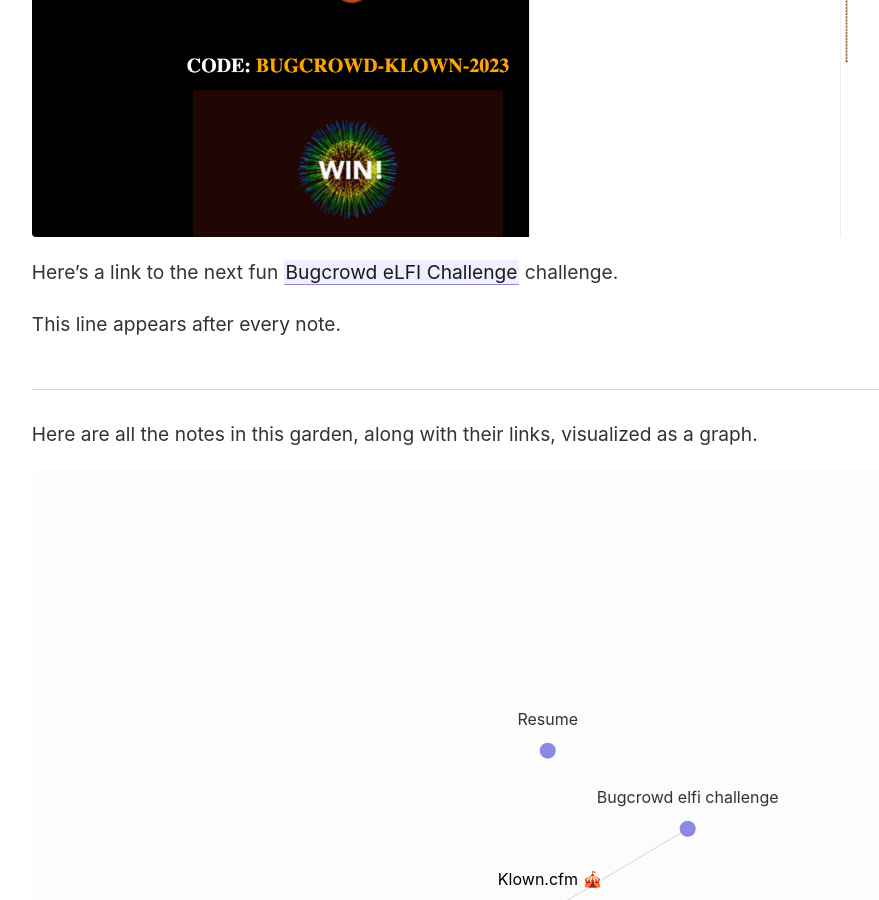
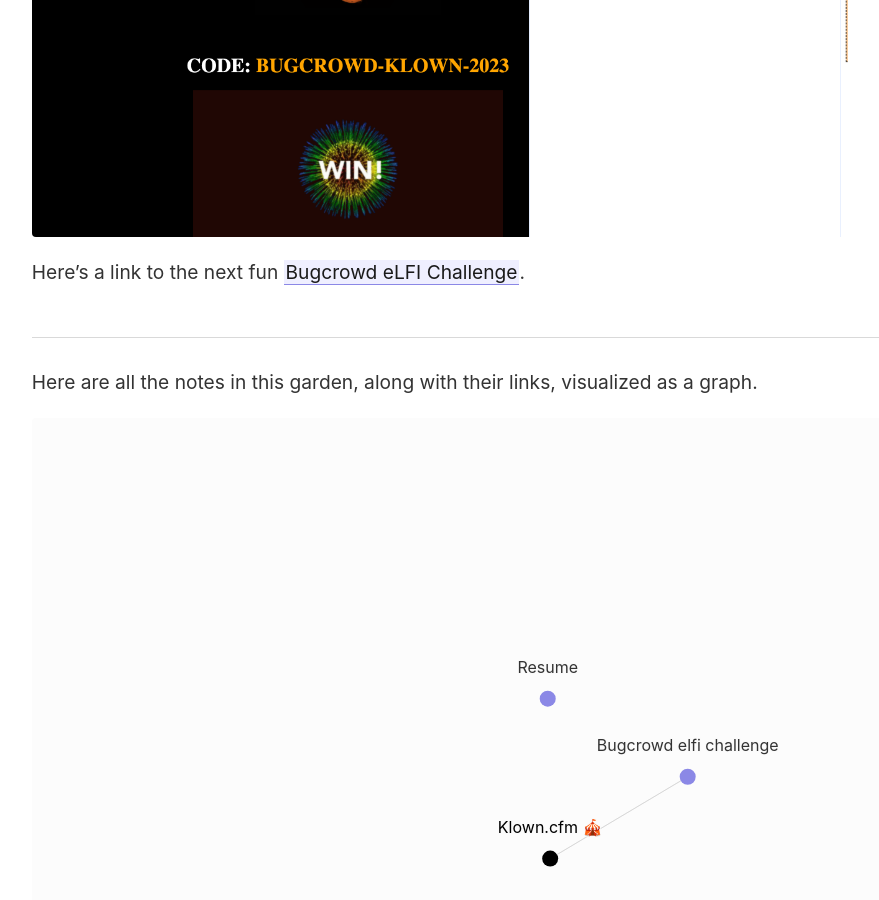
Before and after one commit to 0xPb1/test1, a Jekyll site: the page built from _notes/Bugcrowd/Klown.cfm/klown.cfm 🎪.md, in a window 1280 px wide and 900 px high, scrolled down 2823 px. Shown: the whole window, without its empty margins (45-924 px from the left). Built offline with Jekyll 4.4.1, drawn with Linux system fonts in a browser that asks for light colours.

Commit message:
remove the note

````diff
--- a/_layouts/note.html
+++ b/_layouts/note.html
@@ -14,7 +14,7 @@
   <div id="notes-entry-container">
     <content>
       {{ content }}
-      <p>This line appears after every note.</p>
+      <p></p>
     </content>
 
     <side style="font-size: 0.9em">
--- a/_notes/Bugcrowd/Klown.cfm/klown.cfm 🎪.md
+++ b/_notes/Bugcrowd/Klown.cfm/klown.cfm 🎪.md
@@ -5,7 +5,6 @@
 Categories: [CTF, spooky Challenge]
 Tags: [bugcrowd, spooky, klown]
 ---
-
 
 ```
 challenge URL: https://spooky.bugcrowd.zw.ink/klown.cfm
@@ -51,4 +50,7 @@
 
 ![#4](https://raw.githubusercontent.com/0xPb1/test1/main/_notes/Bugcrowd/Klown.cfm/Pasted%20image%2020231101224121.png)
 
-Here's a link to the next fun [[Bugcrowd eLFI Challenge]] challenge.
+
+
+
+Here's a link to the next fun [[Bugcrowd eLFI Challenge]].
````
Also changed, not shown: _notes/Bugcrowd/Bugcrowd eLFI Challenge.md (+3 -0 lines).
